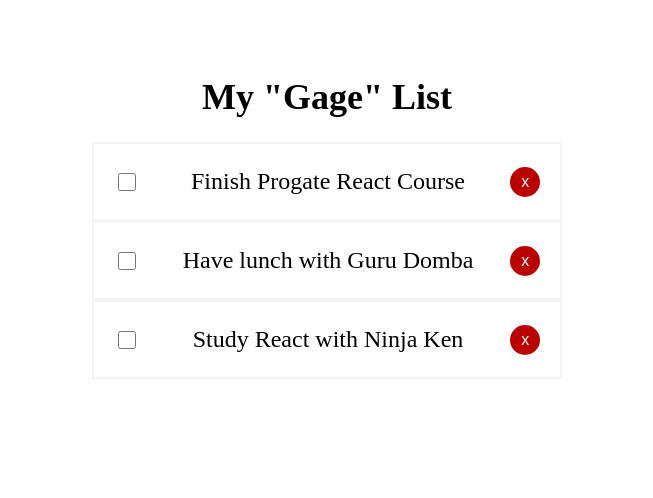
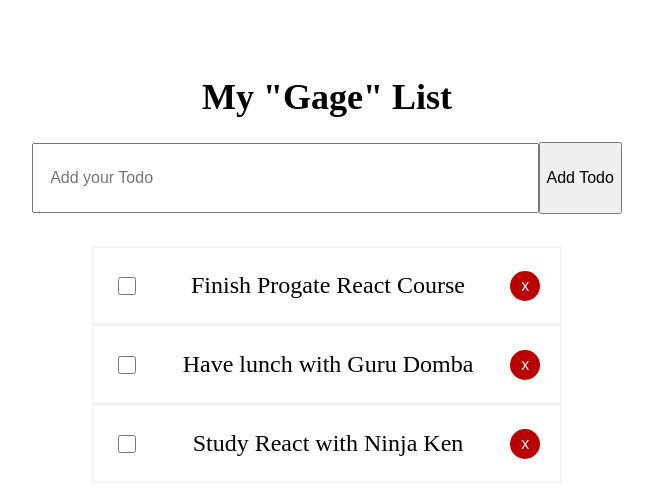
Before and after one commit to NuriskiAkbar/Gage-Gen, a React (Vite) app: page / in a window 1280 px wide. Shown: the top 498 px of the page, without its empty margins (313-966 px from the left). Built offline with nearby package versions, Linux system fonts and the light colour scheme.

Commit message:
add todo feature

```diff
--- a/src/App.jsx
+++ b/src/App.jsx
@@ -3,6 +3,7 @@
 import viteLogo from '/vite.svg'
 import './App.css'
 import Todos from './components/Todos'
+import TodoForm from './components/TodoForm'
 
 function App() {
   const [todos, setTodos] = useState([
@@ -40,9 +41,25 @@
     setTodos(deletedTodo)
   }
 
+  const addTodo = (todoTitle) =>{
+    if(todoTitle === ''){
+      return
+    }
+
+    const newTodo = {
+      id: todos.length + 1,
+      title: todoTitle,
+      completed: false
+    }
+
+    const updatedTodos = todos.concat(newTodo)
+    setTodos(updatedTodos)
+  }
+
   return (
     <div className='App' style={styles.container }>
       <h1 style={styles.title}>My "Gage" List</h1>
+      <TodoForm addTodo={addTodo}/>
       <Todos todos={todos} toggleCompleted={toggleCompleted} deleteTodo={deleteTodo}/>
     </div>
   )
--- /dev/null
+++ b/src/components/TodoForm.jsx
@@ -0,0 +1,56 @@
+import { useState } from 'react'
+import React from 'react'
+
+const TodoForm = ({ addTodo }) => {
+
+    const [title, setTitle] = useState('')
+
+    const handleSubmit = (event) => {
+        event.preventDefault()
+        addTodo(title)
+        setTitle('')
+    }
+
+    const handleChangeTitle = (event) => {
+        setTitle(event.target.value)
+    }
+
+    console.log(title)
+
+    return (
+        <div style={styles.container}>
+            <form
+                onSubmit={(event) => {
+                    handleSubmit(event)
+                }}>
+                <input
+                    type="text"
+                    placeholder='Add your Todo'
+                    style={styles.formInput}
+                    onChange={(event) => {
+                        handleChangeTitle(event)
+                    }}
+                    value={title}/>
+                <button style={styles.button}>Add Todo</button>
+            </form>
+        </div>
+    )
+}
+
+const styles = {
+    container: {
+        marginBottom: '32px',
+    },
+    formInput: {
+        height: '66px',
+        width: '40%',
+        fontSize: '16px',
+        padding: '0 16px',
+    },
+    button: {
+        height: '72px',
+        fontSize: '16px',
+    },
+}
+
+export default TodoForm
```
